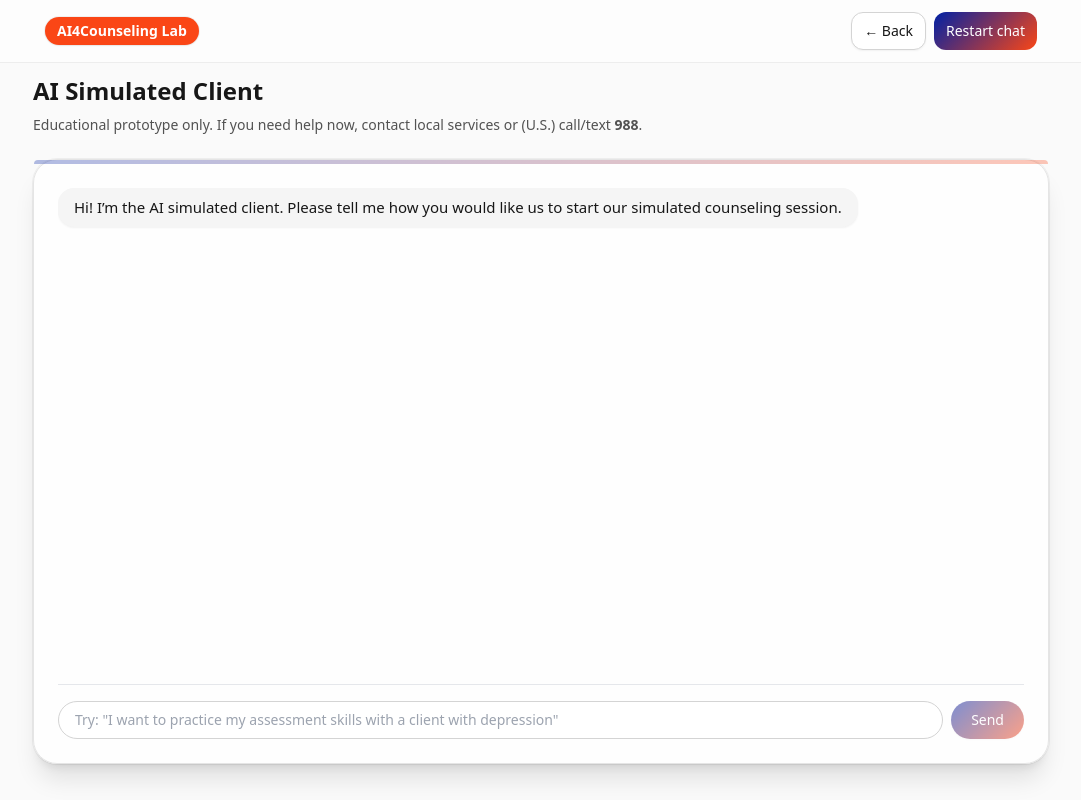
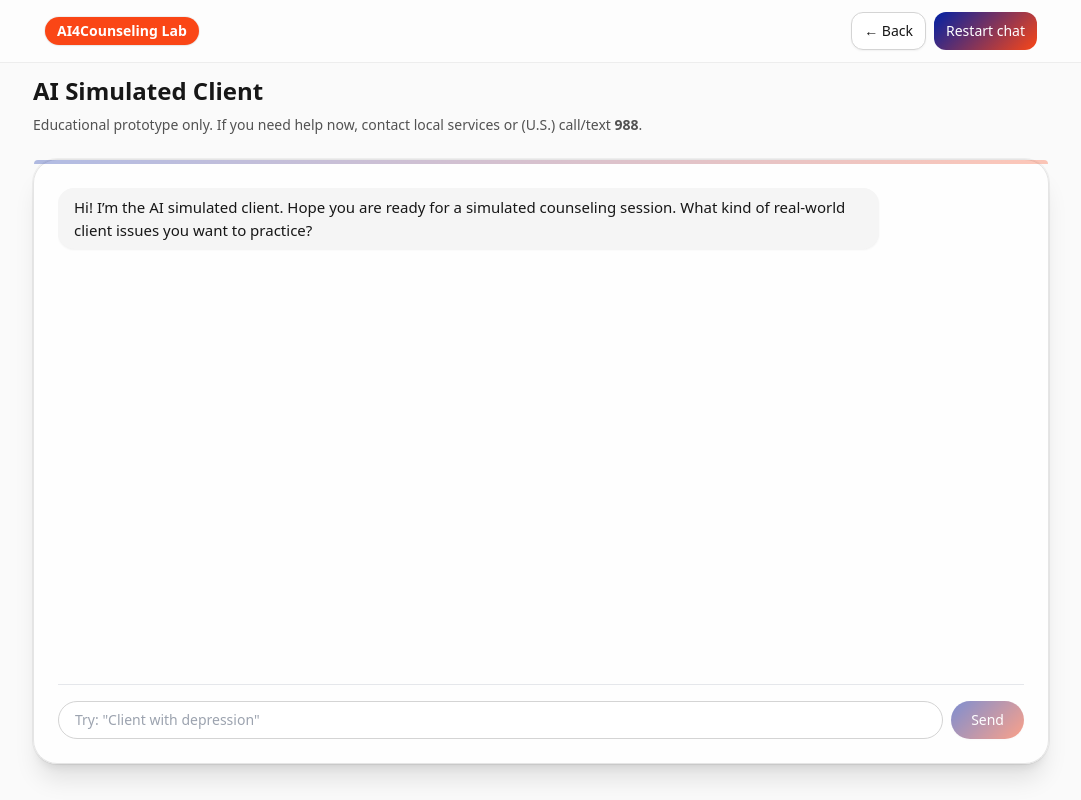
Before and after one commit to trendingpepsi/personalweb, a Next.js app: page /ai-client in a window 1280 px wide. Shown: the whole page, without its empty margins (99-1180 px from the left). Built offline with nearby package versions, Linux system fonts and the light colour scheme.

Commit message:
Update greeting and placeholder text in AI client

```diff
--- a/app/ai-client/page.tsx
+++ b/app/ai-client/page.tsx
@@ -8,7 +8,7 @@ type Msg = { role: "user" | "assistant"; content: string };
 const GREETING: Msg = {
   role: "assistant",
   content:
-    "Hi! I’m the AI simulated client. Please tell me how you would like us to start our simulated counseling session.",
+    "Hi! I’m the AI simulated client. Hope you are ready for a simulated counseling session. What kind of real-world client issues you want to practice?",
 };
 
 export default function AIClientPage() {
@@ -180,7 +180,7 @@ export default function AIClientPage() {
                 value={input}
                 onChange={(e) => setInput(e.target.value)}
                 onKeyDown={onKeyDown}
-                placeholder='Try: "I want to practice my assessment skills with a client with depression"'
+                placeholder='Try: "Client with depression"'
                 className="flex-1 rounded-full border border-neutral-300 px-4 py-2 text-sm outline-none transition focus:ring-2 focus:ring-[#0021A5]/30"
               />
               <button
```
